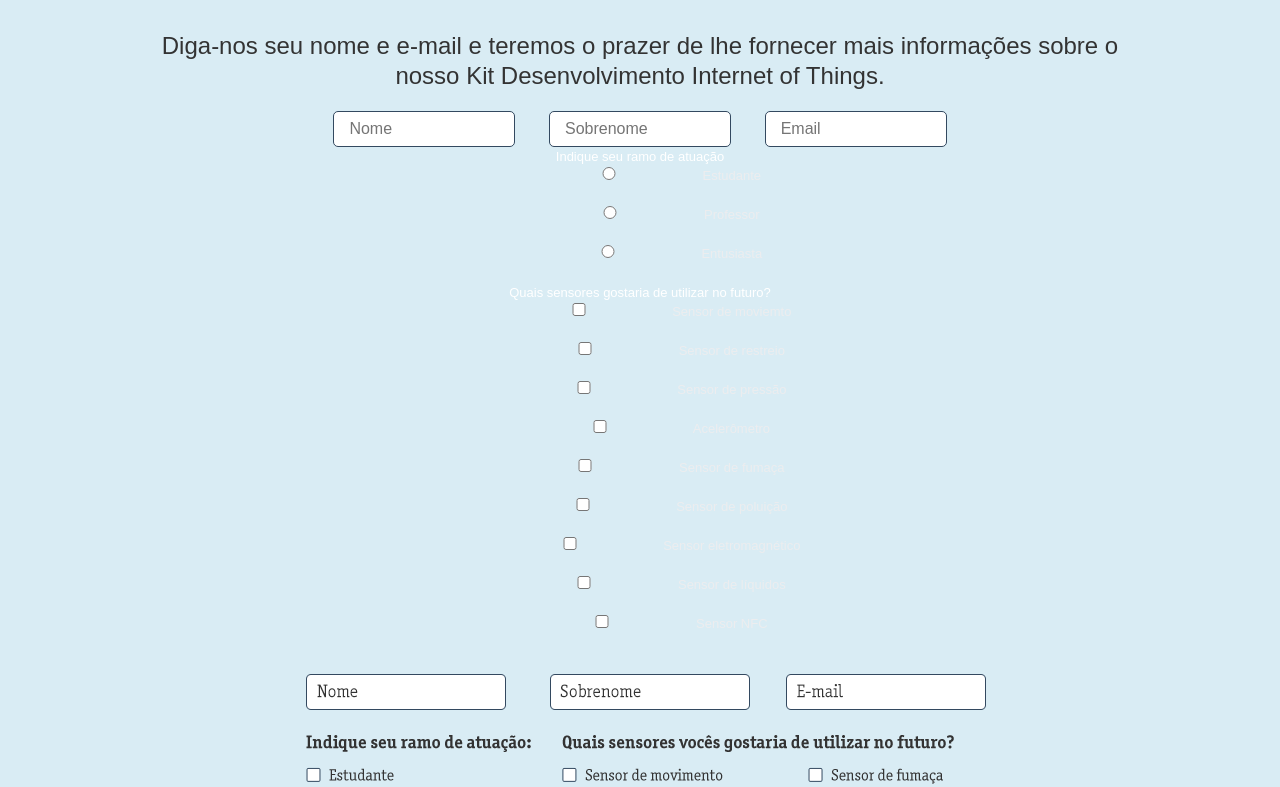
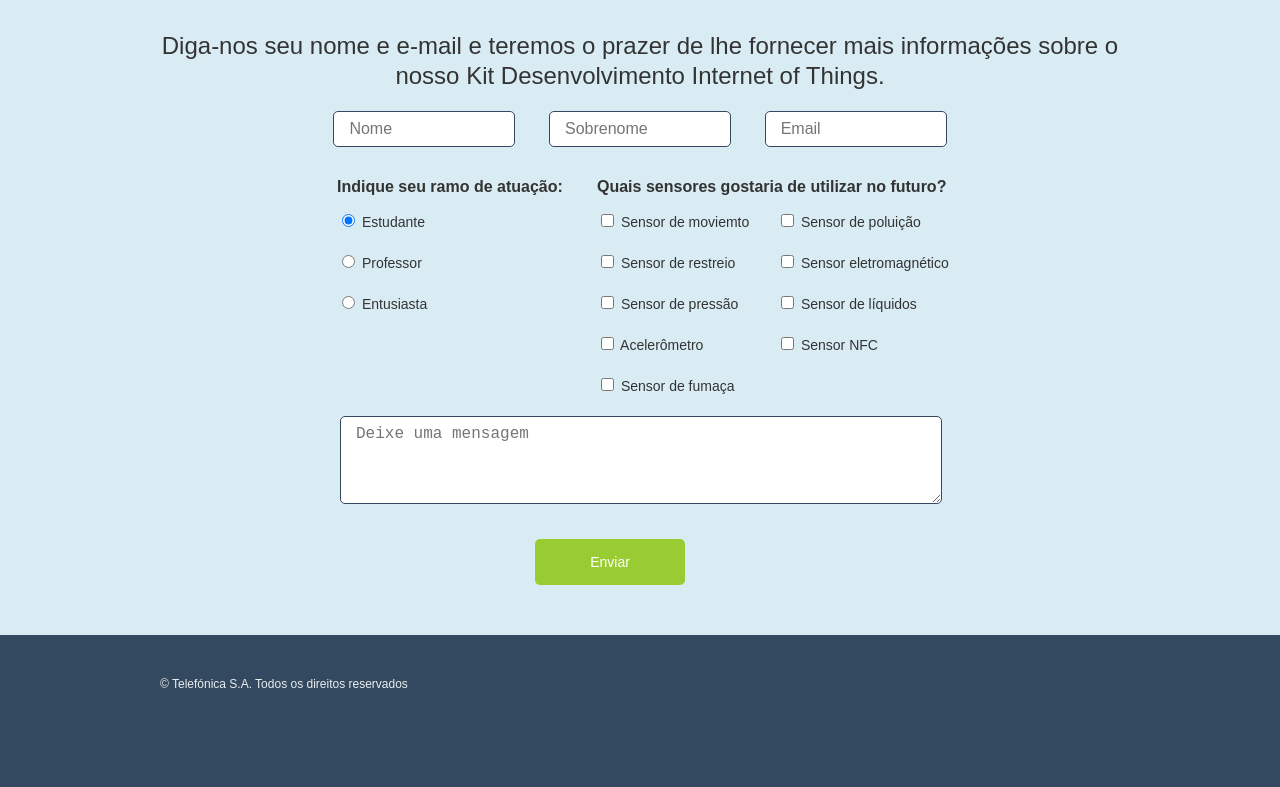
Before and after one commit to ezefranca/iot-site, a website: page index.html in a window 1280 px wide. Shown: the part 3973-4760 px from the top of the page. After the commit the page ends 4707 px from the top, so only its background shows below. Drawn offline with Linux system fonts and the light colour scheme.

Commit message:
added style to the form

```diff
--- a/css/style.css
+++ b/css/style.css
@@ -363,7 +363,13 @@ header.page4 {
 
 
 /* Form */
-.sendMail input {
+.send-mail {
+  width: 670px;
+  margin: 0 auto;
+}
+.send-mail input[type="text"],
+.send-mail input[type="email"],
+.send-mail textarea {
   border: solid 1px #334960;
   font-size: 16px;
   padding: 8px 15px;
@@ -372,3 +378,53 @@ header.page4 {
   margin: 0 15px 0 15px;
   width: 150px;
 }
+
+.send-mail textarea {
+  width: 100%;
+  height: 70px;
+}
+
+.sensor-type {
+  float: left;
+  margin-top: 30px;
+  text-align: left;
+}
+
+.sensor-type1 {
+  width: 240px;
+  margin: 30px 20px 0 32px;
+}
+
+.sensor-type h3 {
+  color: rgb(51, 51, 51);
+  font-size: 16px;
+  font-weight: bold;
+  text-align: left;
+  margin-bottom: 15px;
+}
+
+.sensor-type label {
+  color: rgb(51, 51, 51);
+  font-size: 14px;
+}
+
+.more-sensors {
+  float: left;
+  width: 180px;
+}
+
+.form-message {
+  padding: 0 80px 0 20px;
+}
+
+.send-button {
+  background: #99cc33;
+  border: none;
+  color: #fff;
+  font-size: 14px;
+  padding: 15px 20px;
+  margin-top: 30px;
+  width: 150px;
+       border-radius: 5px;
+  -moz-border-radius: 5px;
+}
--- a/index.html
+++ b/index.html
@@ -247,16 +247,16 @@
           Diga-nos seu nome e e-mail e teremos o prazer de lhe fornecer mais informações sobre o nosso Kit Desenvolvimento Internet of Things.
         </p>
 
-        <form class="sendMail" action="">
-          <input type="text" name="name" id="name" placeholder="Nome">
-          <input type="text" name="lastname" id="lastname" placeholder="Sobrenome">
-          <input type="email" name="email" id="email" placeholder="Email">
+        <form class="send-mail" action="">
+          <input type="text" required name="nome" id="nome" placeholder="Nome">
+          <input type="text" required name="sobrenome" id="sobrenome" placeholder="Sobrenome">
+          <input type="email" required name="email" id="email" placeholder="Email">
 
-          <div>
-            <h3>Indique seu ramo de atuação</h3>
+          <div class="sensor-type sensor-type1">
+            <h3>Indique seu ramo de atuação:</h3>
             <p>
               <label>
-                <input type="radio" name="atuacao" id="atuacao" value="estudante"> Estudante
+                <input type="radio" name="atuacao" id="atuacao" value="estudante" checked> Estudante
               </label>
             </p>
             <p>
@@ -271,13 +271,13 @@
             </p>
           </div>
 
-          <div>
+          <div class="sensor-type">
             <h3>Quais sensores gostaria de utilizar no futuro?</h3>
 
-            <div>
+            <div class="more-sensors">
               <p>
                 <label>
-                  <input type="checkbox" name="sensores" id="sensores" value="movimento"> Sensor de moviemto
+                  <input type="checkbox" name="sensores[]" id="sensores" value="movimento"> Sensor de moviemto
                 </label>
               </p>
               <p>
@@ -295,14 +295,14 @@
                   <input type="checkbox" name="sensores" id="sensores" value="acelerometro"> Acelerômetro
                 </label>
               </p>
-            </div>
-
-            <div>
               <p>
                 <label>
                   <input type="checkbox" name="sensores" id="sensores" value="fumaca"> Sensor de fumaça
                 </label>
               </p>
+            </div>
+
+            <div class="more-sensors">
               <p>
                 <label>
                   <input type="checkbox" name="sensores" id="sensores" value="poluicao"> Sensor de poluição
@@ -323,12 +323,14 @@
                   <input type="checkbox" name="sensores" id="sensores" value="nfc"> Sensor NFC
                 </label>
               </p>
-
             </div>
           </div>
 
+          <div class="form-message">
+            <textarea name="mensagem" placeholder="Deixe uma mensagem"></textarea>
+            <button class="send-button" type="submit">Enviar</button>
+          </div>
         </form>
-        <img src="images/form.png">
 			</div>
 		</section>
 
```
Also changed, not shown: css/main.css.
